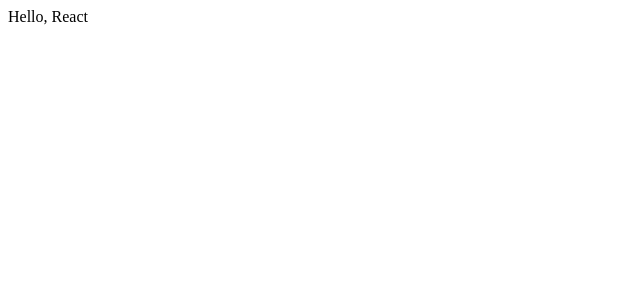
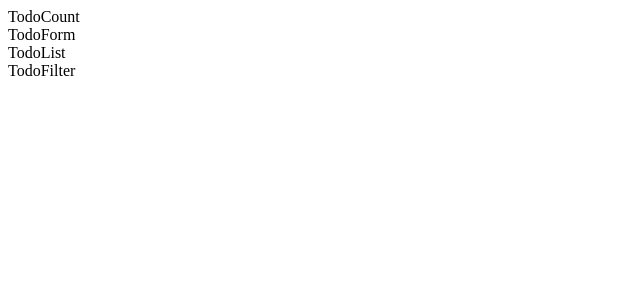
Before and after one commit to coderminer/react-todo, a React (Vite) app: page / in a window 1280 px wide. Shown: the top 300 px of the page, without its empty margins (0-640 px from the left). Built offline with nearby package versions, Linux system fonts and the light colour scheme.

Commit message:
feat: split to components

```diff
--- a/src/App.jsx
+++ b/src/App.jsx
@@ -1,11 +1,18 @@
 import { useState } from 'react'
+import TodoCount from './TodoCount'
+import TodoForm from './TodoForm'
+import TodoList from './TodoList'
+import TodoFilter from './TodoFilter'
 
 
 function App() {
 
   return (
     <>
-      Hello, React
+      <TodoCount />
+      <TodoForm />
+      <TodoList />
+      <TodoFilter />
     </>
   )
 }
--- /dev/null
+++ b/src/TodoCount.jsx
@@ -0,0 +1,9 @@
+import React from 'react'
+
+const TodoCount = () => {
+  return (
+    <div>TodoCount</div>
+  )
+}
+
+export default TodoCount
--- /dev/null
+++ b/src/TodoFilter.jsx
@@ -0,0 +1,9 @@
+import React from 'react'
+
+const TodoFilter = () => {
+  return (
+    <div>TodoFilter</div>
+  )
+}
+
+export default TodoFilter
--- /dev/null
+++ b/src/TodoForm.jsx
@@ -0,0 +1,9 @@
+import React from 'react'
+
+const TodoForm = () => {
+  return (
+    <div>TodoForm</div>
+  )
+}
+
+export default TodoForm
--- /dev/null
+++ b/src/TodoList.jsx
@@ -0,0 +1,9 @@
+import React from 'react'
+
+const TodoList = () => {
+  return (
+    <div>TodoList</div>
+  )
+}
+
+export default TodoList
```
Also changed, not shown: src/TodoListItem.jsx (added, +9 -0 lines).
